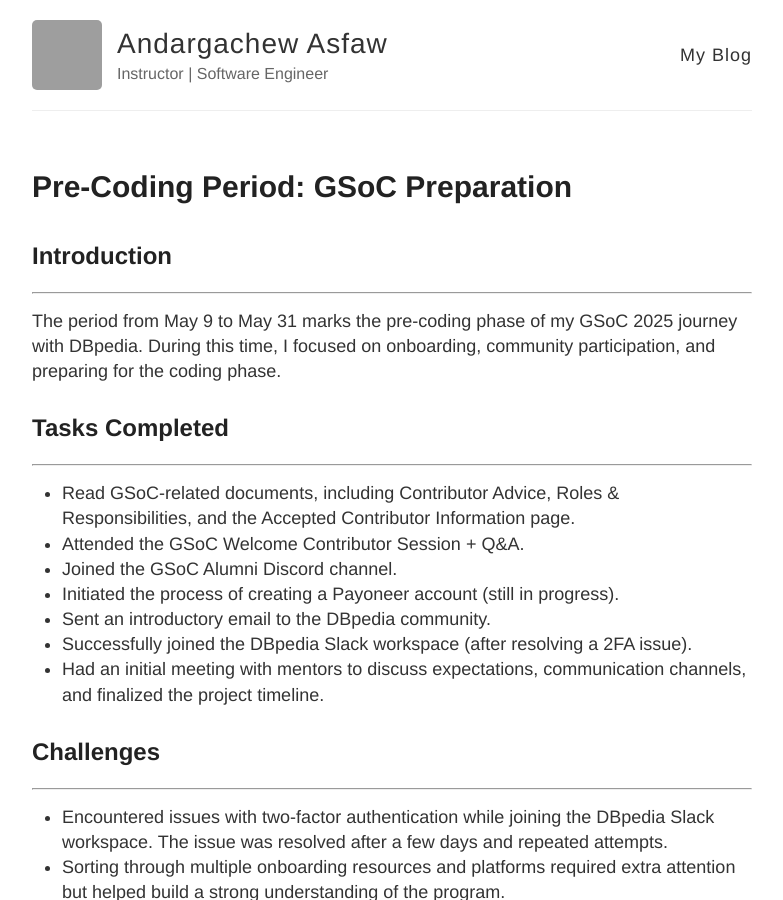
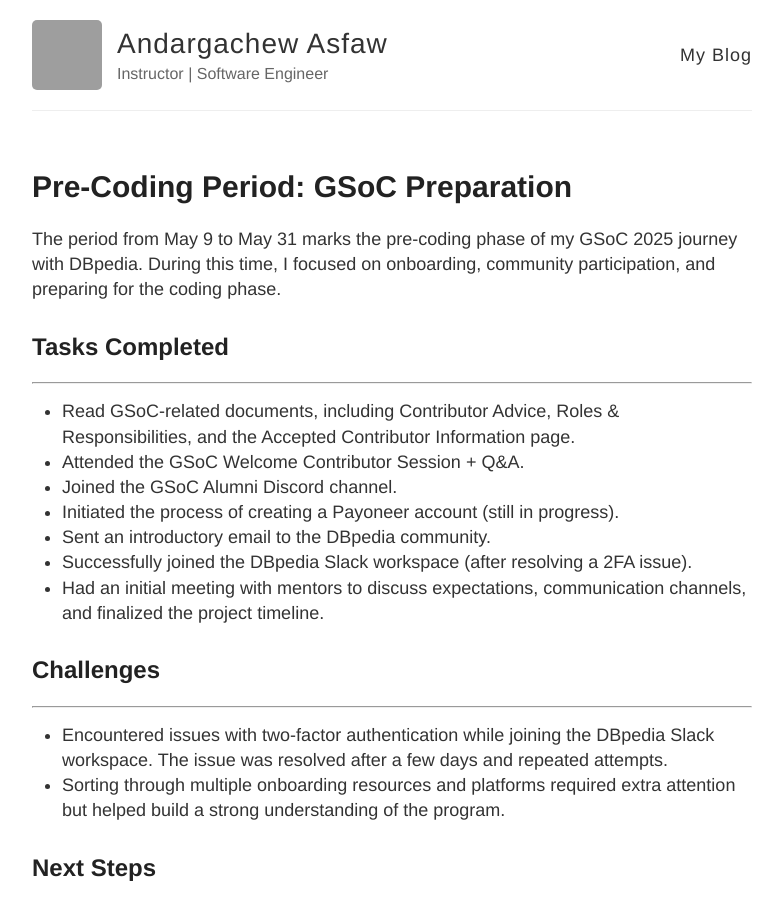
Before and after one commit to contact-andy/gsoc-2025-dbpedia, a Jekyll site: the page built from _posts/2025-5-31-pre-coding-gsoc-preparation.md, in a window 1280 px wide and 900 px high. Shown: the whole window, without its empty margins (248-1031 px from the left). Built offline with Jekyll 4.4.1, drawn with Linux system fonts in a browser that asks for light colours; grey boxes are pictures that could not be loaded.

Commit message:
Pre-coding post updated

```diff
--- a/_posts/2025-5-31-pre-coding-gsoc-preparation.md
+++ b/_posts/2025-5-31-pre-coding-gsoc-preparation.md
@@ -3,10 +3,6 @@ layout: post
 title: "Pre-Coding Period: GSoC Preparation"
 date: 2025-05-31
 categories: [gsoc, dbpedia]
----
-
-## Introduction
-
 ---
 
 The period from May 9 to May 31 marks the pre-coding phase of my GSoC 2025 journey with DBpedia. During this time, I focused on onboarding, community participation, and preparing for the coding phase.
```
